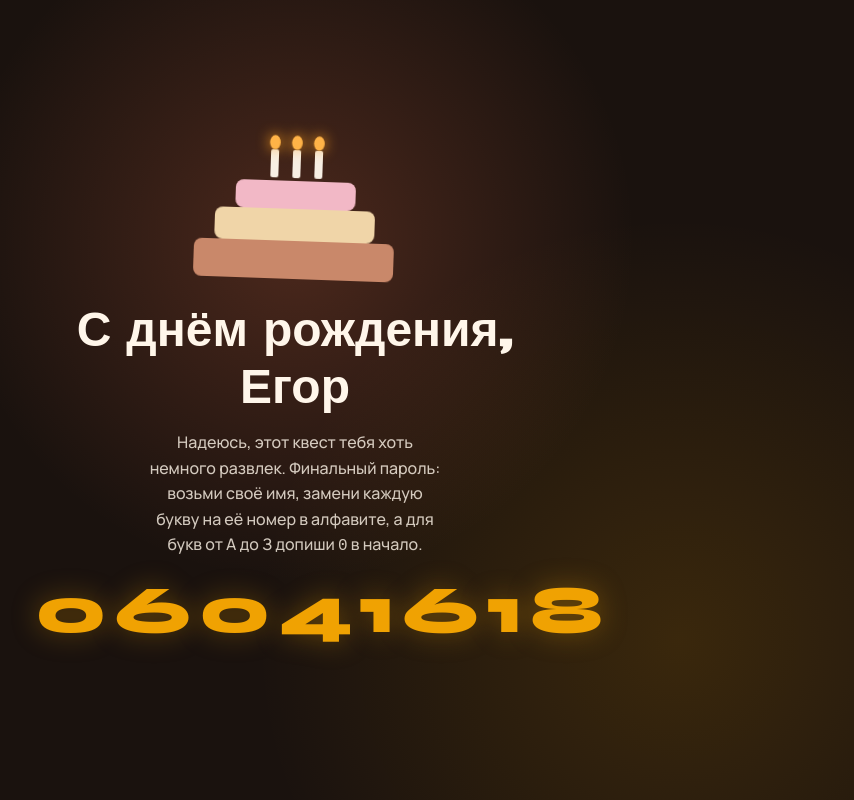
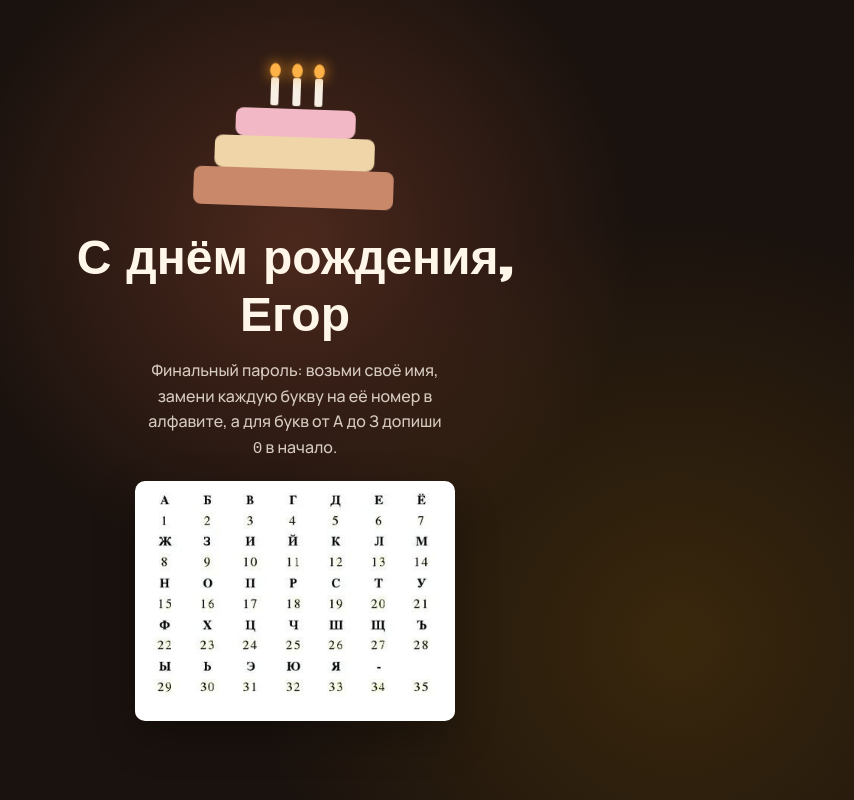
Before and after one commit to Nuclonnn/birthday, a website: page pages/final.html in a window 1280 px wide. Both pictures are taken after a click on the button "Получить подарок". Shown: the whole page, without its empty margins (345-1199 px from the left). Drawn offline with Linux system fonts and the light colour scheme.

Commit message:
5th commit last the end

```diff
--- a/pages/final.html
+++ b/pages/final.html
@@ -114,6 +114,14 @@
       font-size: 1rem;
     }
 
+    .cheat-sheet {
+      width: min(320px, 100%);
+      display: block;
+      margin: 1.15rem auto 0;
+      border-radius: 10px;
+      box-shadow: 0 16px 40px rgba(0, 0, 0, 0.28);
+    }
+
     @keyframes pulse {
       0%, 100% { box-shadow: 0 0 0 0 rgba(226, 90, 60, 0.45); transform: scale(1); }
       50% { box-shadow: 0 0 0 14px rgba(226, 90, 60, 0); transform: scale(1.03); }
@@ -154,8 +162,8 @@
       </div>
     </div>
     <p class="congrats">С днём рождения, Егор</p>
-    <p class="note">Надеюсь, этот квест тебя хоть немного развлек. Финальный пароль: возьми своё имя, замени каждую букву на её номер в алфавите, а для букв от А до З допиши <code>0</code> в начало.</p>
-    <div class="password">06041618</div>
+    <p class="note">Финальный пароль: возьми своё имя, замени каждую букву на её номер в алфавите, а для букв от А до З допиши <code>0</code> в начало.</p>
+    <img class="cheat-sheet" src="/alphabet.jpg" alt="Подсказка с буквами русского алфавита и их порядковыми номерами">
   </div>
 
   <audio id="music" src="/music.mp3" preload="auto"></audio>
```
Also changed, not shown: public/alphabet.jpg (added).
